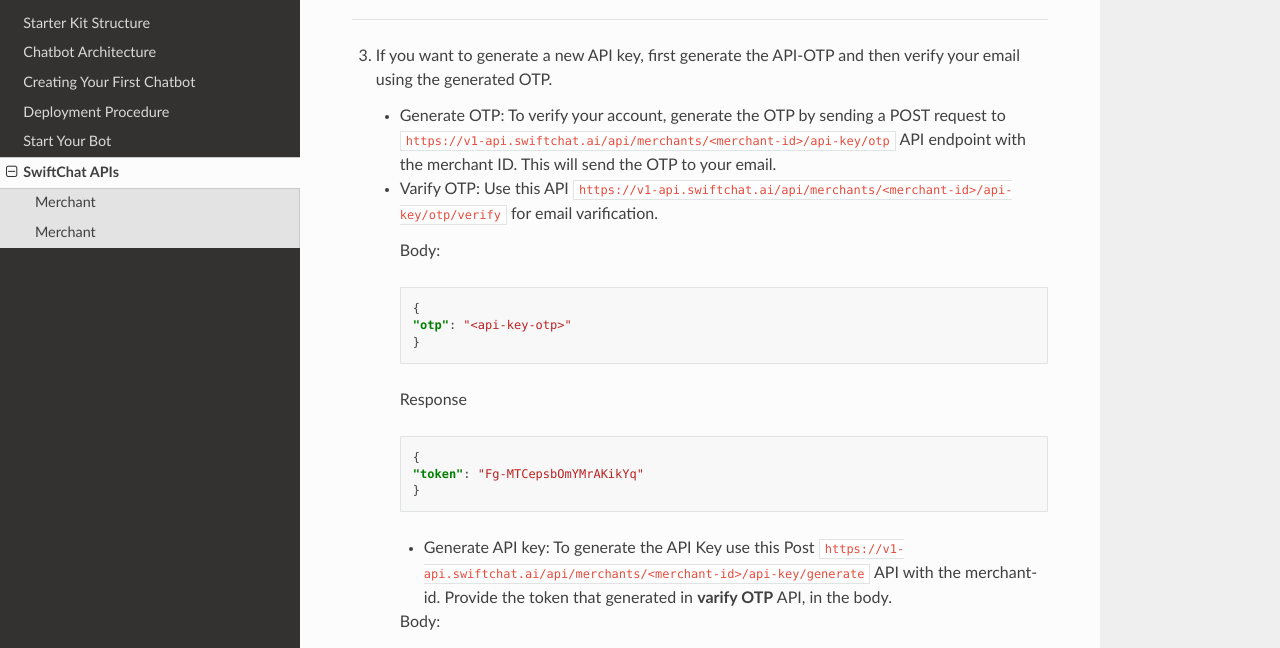
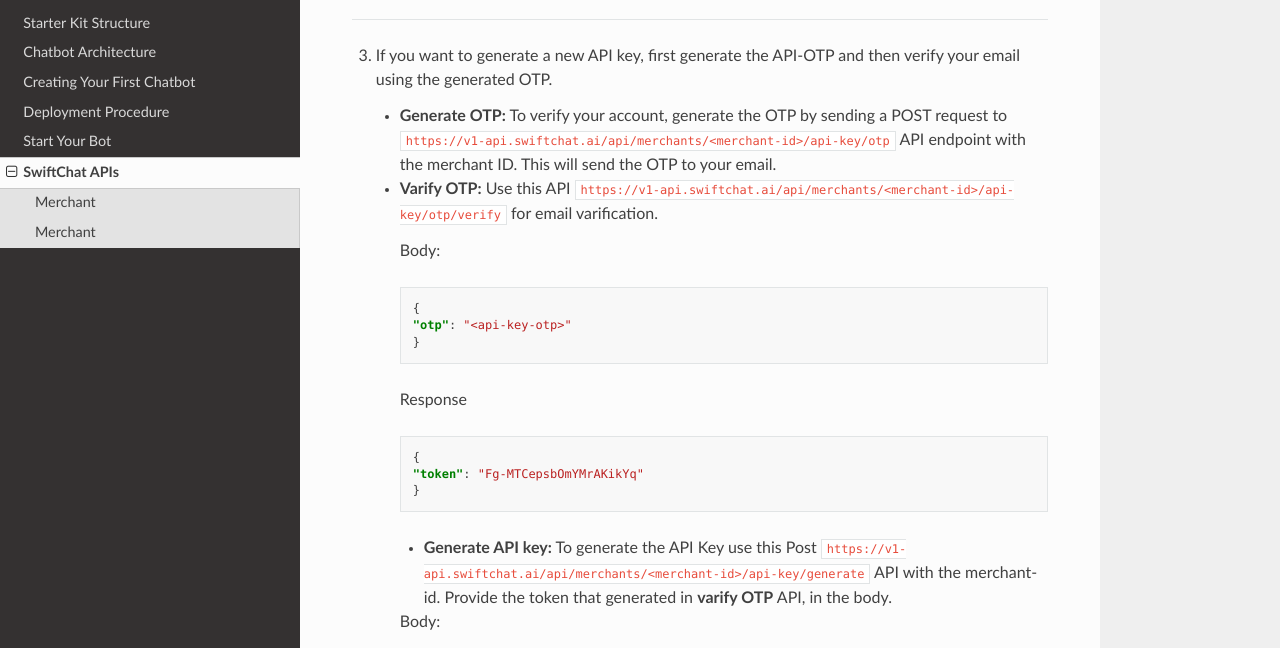
Before and after one commit to Priyanka-sharma181/Chatbot-Development-Guide, a Sphinx documentation site: the page built from docs/source/api_reference.rst, in a window 1280 px wide and 900 px high, scrolled down 1013 px. Shown: the part 152-800 px from the top of the window. Built offline with Sphinx 7.4.7 and the Read the Docs theme 2.0.0, drawn with Linux system fonts in a browser that asks for light colours.

```diff
--- a/docs/source/api_reference.rst
+++ b/docs/source/api_reference.rst
@@ -48,8 +48,8 @@ Submit the required details and send the POST request. Upon successfully creatin
 
 3. If you want to generate a new API key, first generate the API-OTP and then verify your email using the generated OTP.
 
-   - Generate OTP: To verify your account, generate the OTP by sending a POST request to ``https://v1-api.swiftchat.ai/api/merchants/<merchant-id>/api-key/otp`` API endpoint with the merchant ID. This will send the OTP to your email.
-   - Varify OTP: Use this API ``https://v1-api.swiftchat.ai/api/merchants/<merchant-id>/api-key/otp/verify`` for email varification.
+   - **Generate OTP:** To verify your account, generate the OTP by sending a POST request to ``https://v1-api.swiftchat.ai/api/merchants/<merchant-id>/api-key/otp`` API endpoint with the merchant ID. This will send the OTP to your email.
+   - **Varify OTP:** Use this API ``https://v1-api.swiftchat.ai/api/merchants/<merchant-id>/api-key/otp/verify`` for email varification.
 
     Body:
 
@@ -69,7 +69,7 @@ Submit the required details and send the POST request. Upon successfully creatin
             }
     -----------------
 
-    - Generate API key: To generate the API Key use this Post ``https://v1-api.swiftchat.ai/api/merchants/<merchant-id>/api-key/generate`` API with the merchant-id. Provide the token that generated in **varify OTP** API, in the body.
+    - **Generate API key:** To generate the API Key use this Post ``https://v1-api.swiftchat.ai/api/merchants/<merchant-id>/api-key/generate`` API with the merchant-id. Provide the token that generated in **varify OTP** API, in the body.
 
     Body:
 
```
